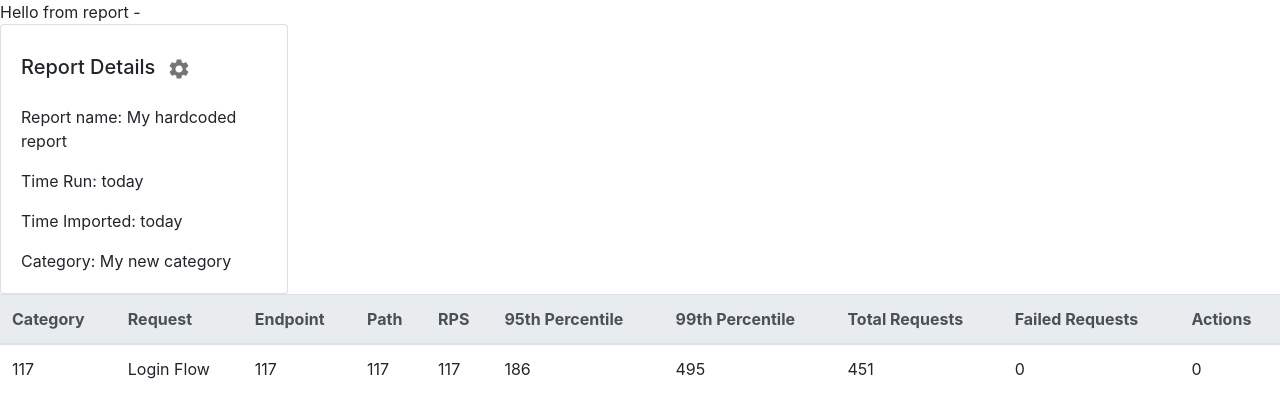
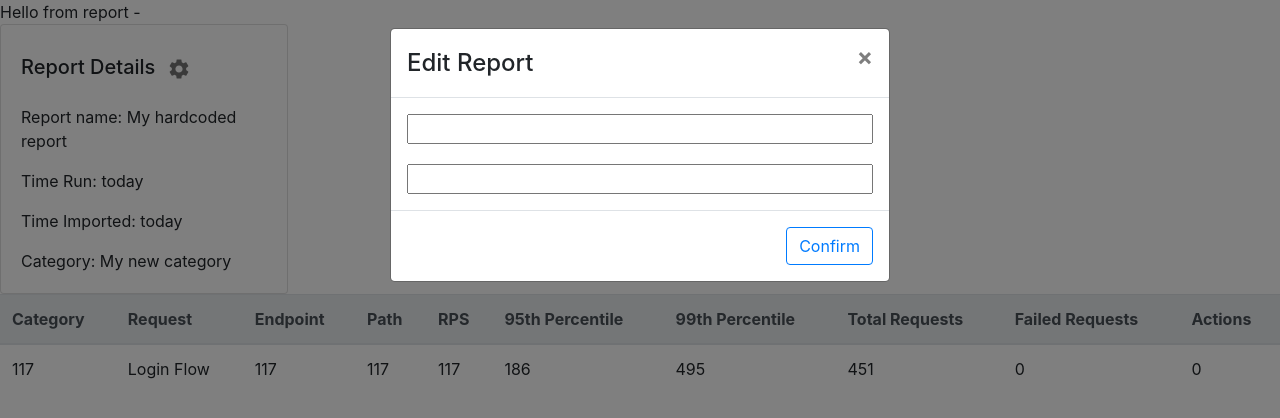
Before and after one commit to francislainy/gatling_tool, a React (Create React App) app: page /report in a window 1280 px wide. Both pictures are taken after a click on the button 179 px from the left and 69 px from the top of the page. Shown: the top 418 px of the page. Built offline with nearby package versions, Linux system fonts and the light colour scheme; no server answers.

Commit message:
Handle state for input fields under report pop up

```diff
--- a/src/components/Report.js
+++ b/src/components/Report.js
@@ -6,6 +6,7 @@ import MyIconButton from "./MyIconButton";
 import TableReport from "./TableReport";
 import simulation from "../helper/simulation.json"
 import ToolDataService from "../api/ToolDataService";
+import ReportPopup from "./ReportPopup";
 
 const Report = ({match}) => {
 
@@ -24,6 +25,14 @@ const Report = ({match}) => {
         }, isFetching: false
     });
 
+    const [show, setShow] = useState(false);
+
+    const handleClose = () => setShow(false);
+    const handleShow = () => {
+
+        setShow(true);
+    }
+
     useEffect(() => {
 
         ToolDataService.retrieveReportItem(match.params.id)
@@ -35,17 +44,15 @@ const Report = ({match}) => {
 
     }, [])
 
-    const handleClick = () => {
-        console.log("clicked")
-    }
 
     return <div>Hello from report - {match.params.id}
         <Card style={{width: '18rem'}}>
             <Card.Body>
                 <Card.Title>Report Details
                     <MyIconButton className="IconButton">
-                        <Settings onClick={() => handleClick()}/>
+                        <Settings onClick={() => handleShow()}/>
                     </MyIconButton>
+                    <ReportPopup show={show} onHide={handleClose}/>
                 </Card.Title>
                 <Card.Text>
                     Report name: {report.report.title}
--- /dev/null
+++ b/src/components/ReportPopup.js
@@ -0,0 +1,43 @@
+import React, {useState} from "react";
+import Modal from "react-bootstrap/Modal";
+import Button from "react-bootstrap/Button";
+import FileDialogue from "./FileDialogue";
+import {CustomDropdown} from "./CustomDropdown";
+
+const Popup = (props) => {
+
+    const [inputValues, setInputValues] = useState({
+        name: '', category: ''
+    });
+
+    const onChangeHandler = event => {
+        // setInputValue(event.target.value);
+        const {name, value} = event.target;
+        setInputValues({...inputValues, [name]: value});
+    };
+
+    return (
+        <Modal show={props.show} onHide={props.onHide}>
+            <Modal.Header closeButton>
+                <Modal.Title>Edit Report</Modal.Title>
+            </Modal.Header>
+            <Modal.Body>
+                <input name={"name"} style={{width: "100%", marginBottom: "20px"}}
+                       onChange={onChangeHandler}
+                       value={inputValues.name}
+                />
+                <input name={"category"} style={{width: "100%"}}
+                       onChange={onChangeHandler}
+                       value={inputValues.category}
+                />
+            </Modal.Body>
+            <Modal.Footer>
+                <Button variant="outline-primary" onClick={props.onHide}>
+                    Confirm
+                </Button>
+            </Modal.Footer>
+        </Modal>
+    );
+}
+
+export default Popup
```
